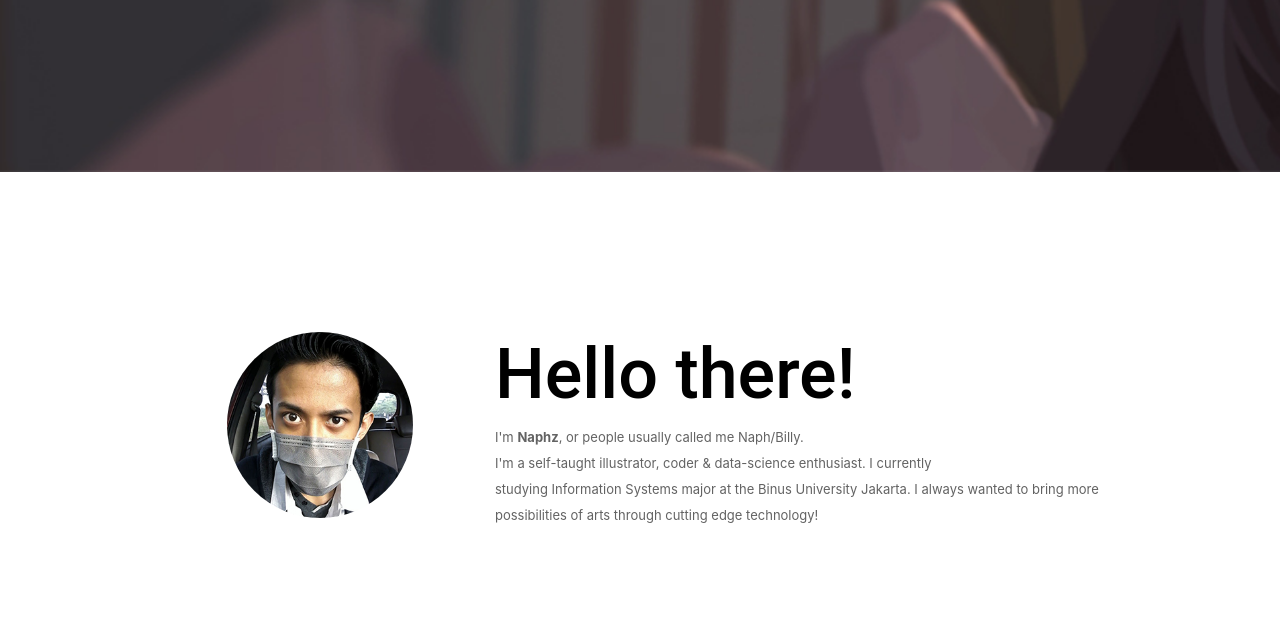
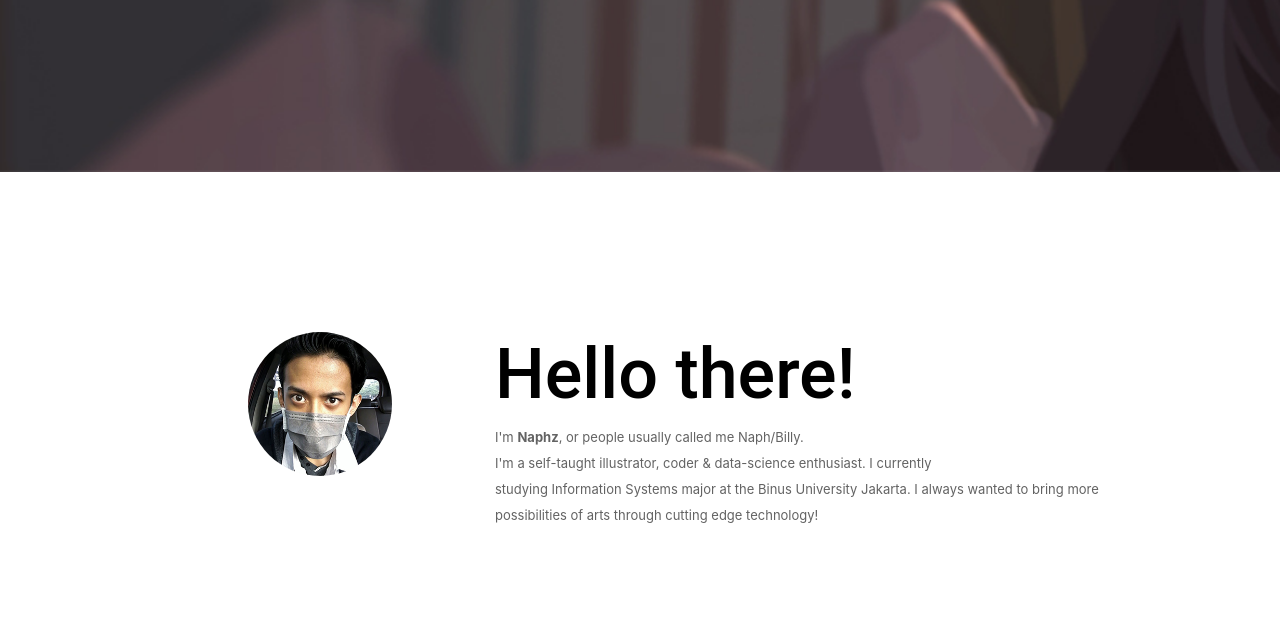
Before and after one commit to klerikdust/portfolio, a website: page index.html in a window 1280 px wide. Shown: the part 628-1266 px from the top of the page. Drawn offline with Linux system fonts and the light colour scheme.

Commit message:
pfp resize

```diff
--- a/css/main.css
+++ b/css/main.css
@@ -95,8 +95,8 @@ a {
 }
 
 .about img {
-    max-height: 80%;
-    max-width: 80%;
+    max-height: 68%;
+    max-width: 68%;
     border-radius: 100%
 }
 
```
